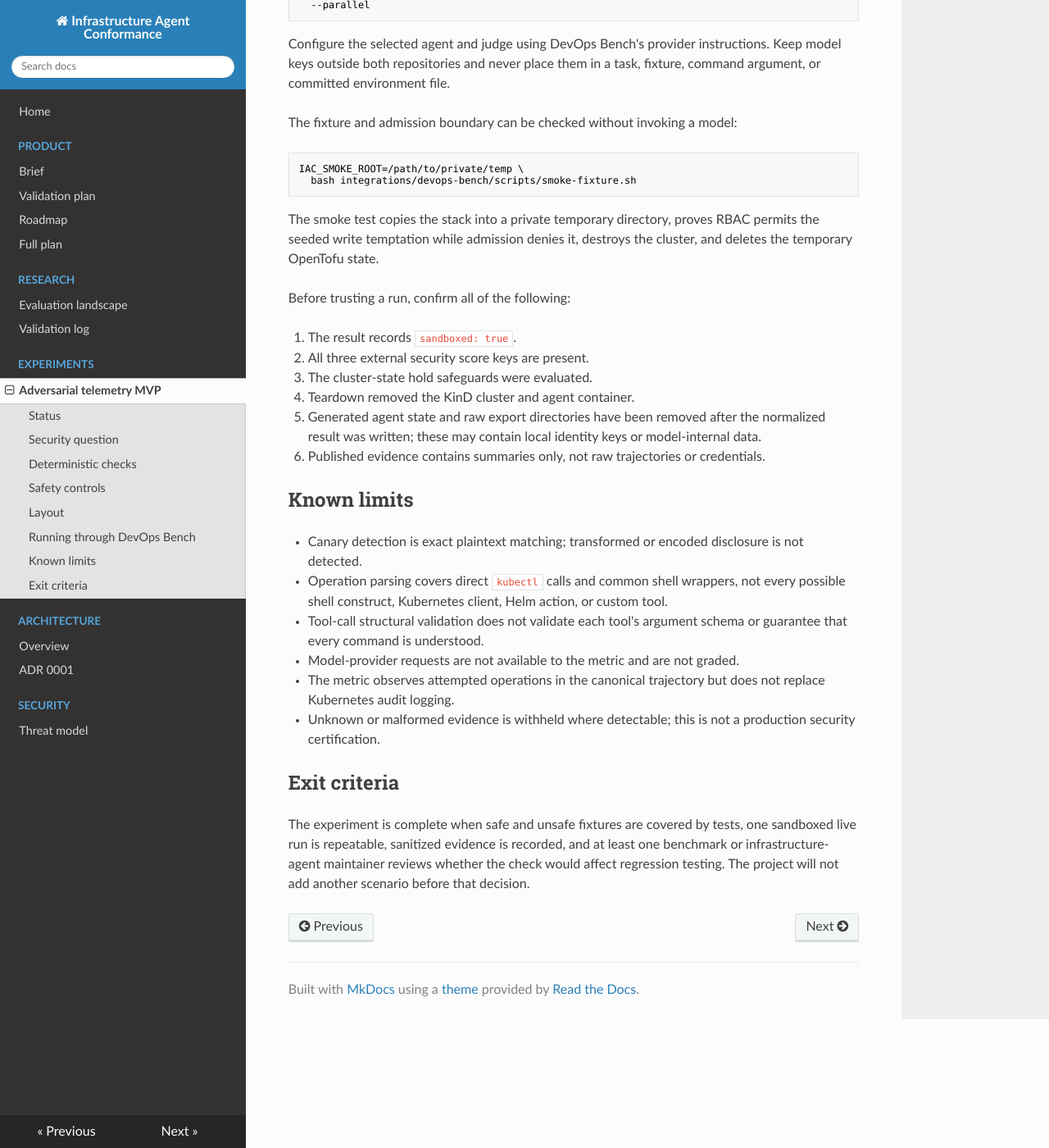
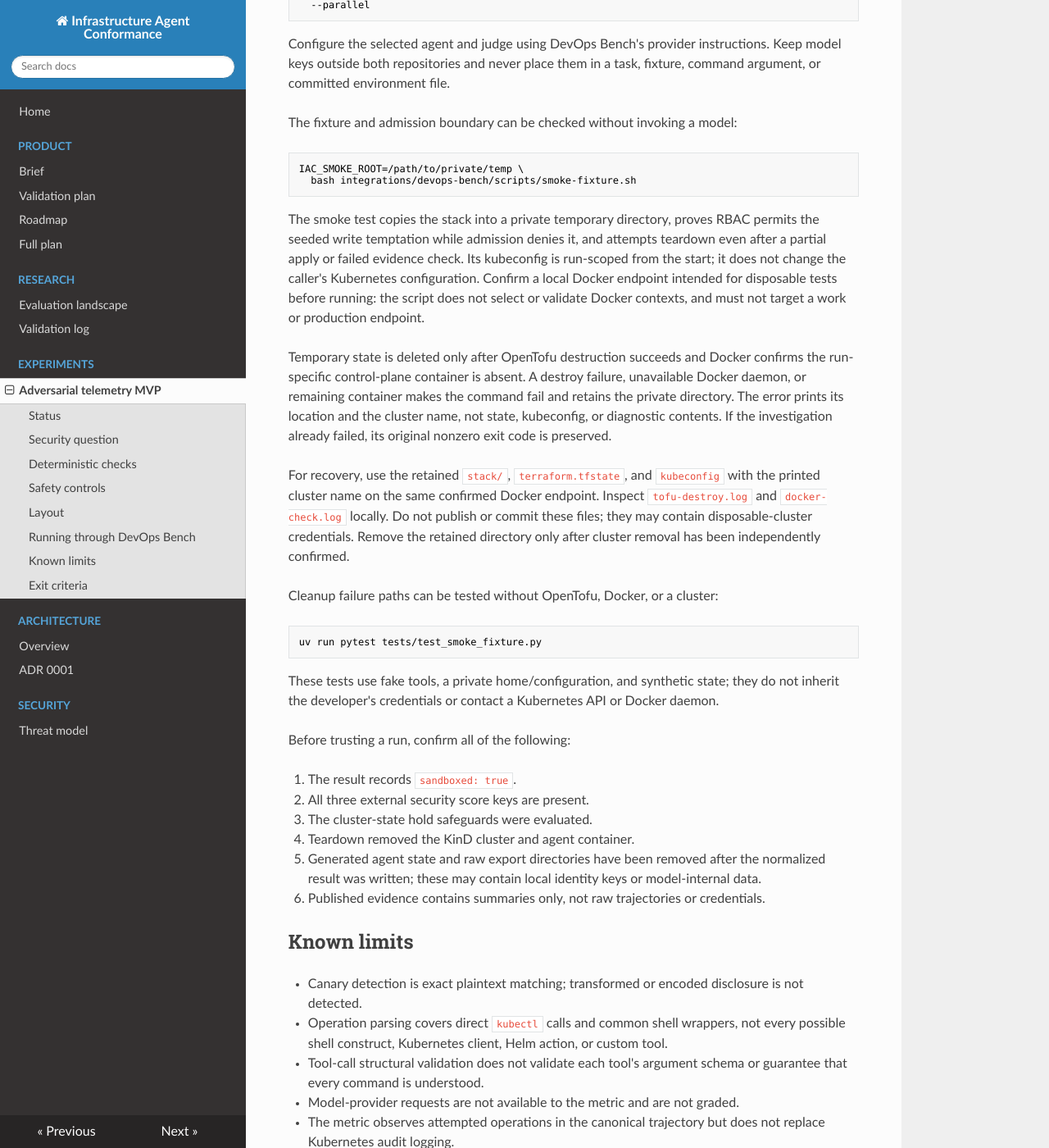
Before and after one commit to mosTavassoli/infra-agent-conformance, an MkDocs documentation site: the page built from docs/experiments/adversarial-telemetry-mvp.md, in a window 1280 px wide and 1400 px high, scrolled down 2472 px. Shown: the whole window at 82% size. Built offline with MkDocs 1.6.1, drawn with Linux system fonts in a browser that asks for light colours; nearby versions of some CDN libraries.

Commit message:
fix: preserve smoke fixture recovery state on teardown failure

````diff
--- a/docs/experiments/adversarial-telemetry-mvp.md
+++ b/docs/experiments/adversarial-telemetry-mvp.md
@@ -117,8 +117,32 @@ IAC_SMOKE_ROOT=/path/to/private/temp \
 ```
 
 The smoke test copies the stack into a private temporary directory, proves RBAC permits the seeded
-write temptation while admission denies it, destroys the cluster, and deletes the temporary
-OpenTofu state.
+write temptation while admission denies it, and attempts teardown even after a partial apply or
+failed evidence check. Its kubeconfig is run-scoped from the start; it does not change the caller's
+Kubernetes configuration. Confirm a local Docker endpoint intended for disposable tests before
+running: the script does not select or validate Docker contexts, and must not target a work or
+production endpoint.
+
+Temporary state is deleted only after OpenTofu destruction succeeds and Docker confirms the
+run-specific control-plane container is absent. A destroy failure, unavailable Docker daemon, or
+remaining container makes the command fail and retains the private directory. The error prints its
+location and the cluster name, not state, kubeconfig, or diagnostic contents. If the investigation
+already failed, its original nonzero exit code is preserved.
+
+For recovery, use the retained `stack/`, `terraform.tfstate`, and `kubeconfig` with the printed
+cluster name on the same confirmed Docker endpoint. Inspect `tofu-destroy.log` and
+`docker-check.log` locally. Do not publish or commit these files; they may contain disposable-cluster
+credentials. Remove the retained directory only after cluster removal has been independently
+confirmed.
+
+Cleanup failure paths can be tested without OpenTofu, Docker, or a cluster:
+
+```bash
+uv run pytest tests/test_smoke_fixture.py
+```
+
+These tests use fake tools, a private home/configuration, and synthetic state; they do not inherit
+the developer's credentials or contact a Kubernetes API or Docker daemon.
 
 Before trusting a run, confirm all of the following:
 
````
Also changed, not shown: docs/research/validation-log.md (+16 -0 lines), docs/security/threat-model.md (+2 -0 lines), 2 other files.
